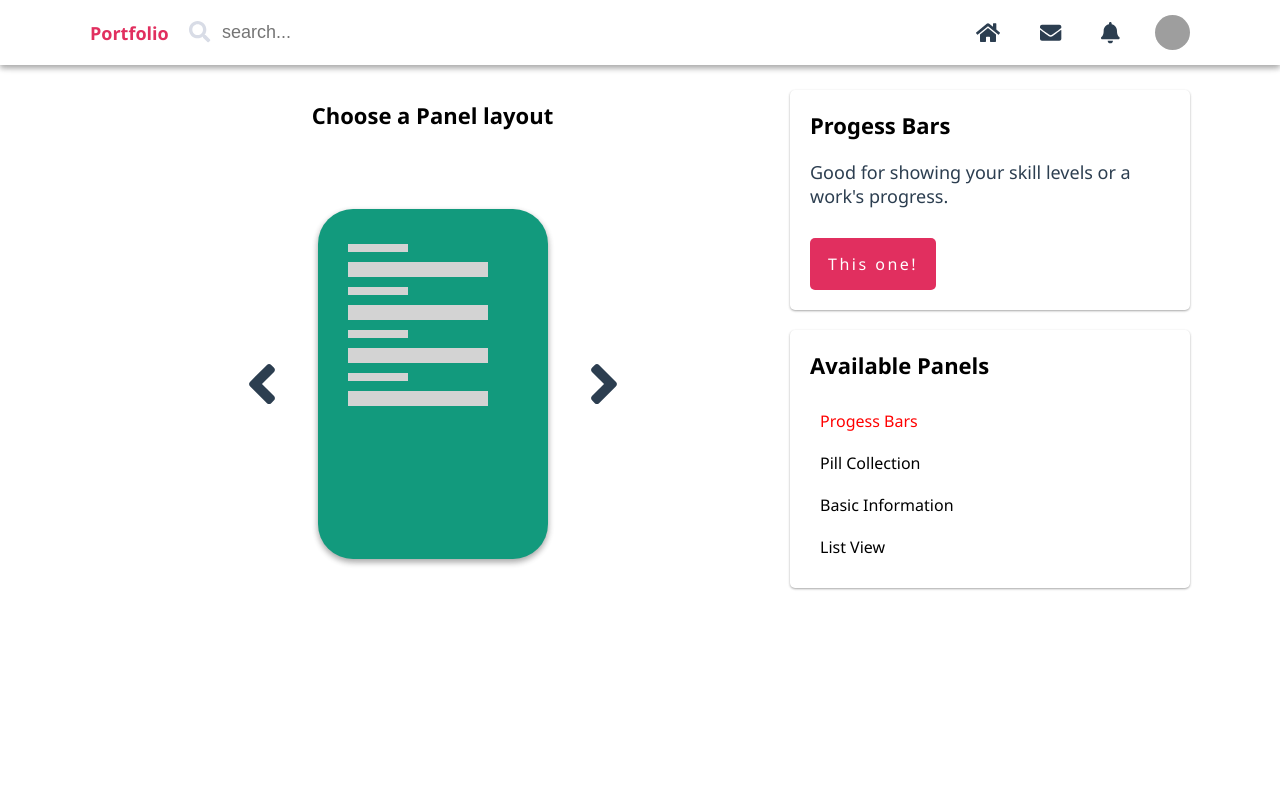
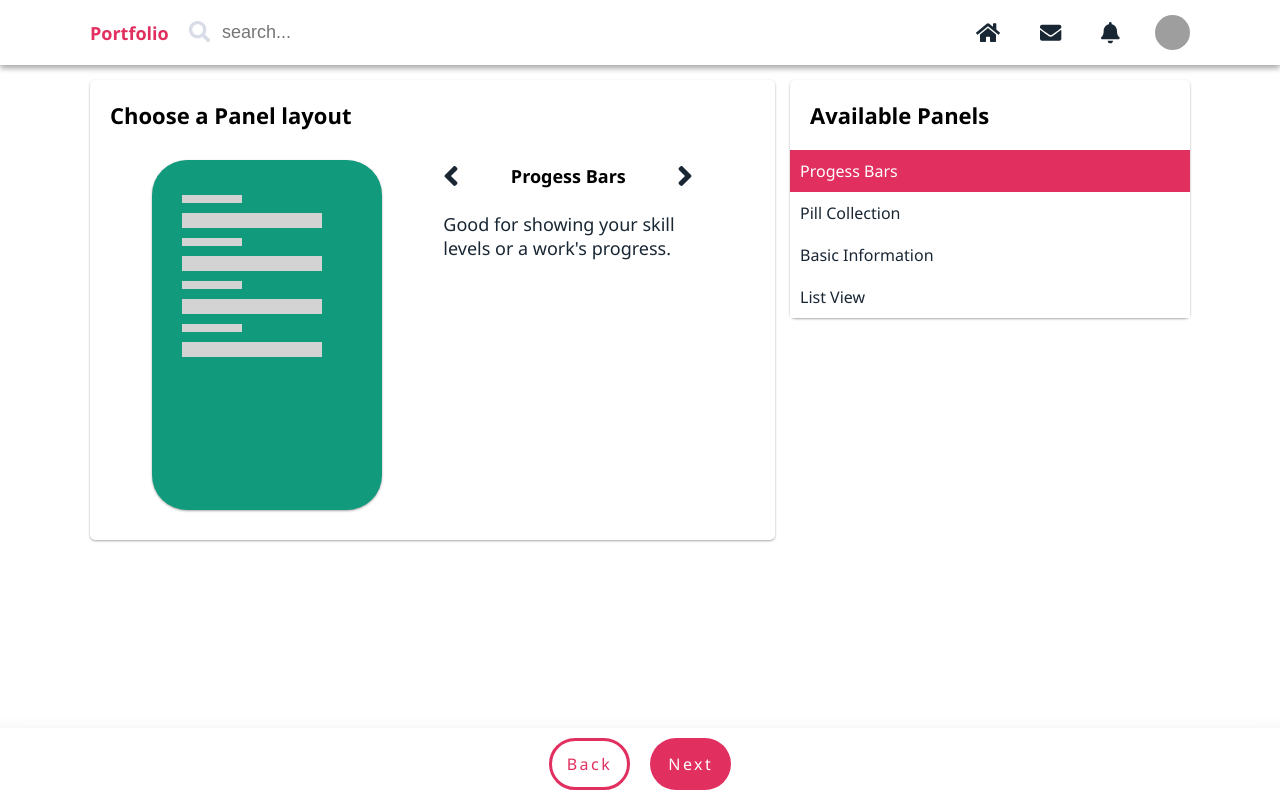
Before and after one commit to camilamichel1994/portfolio-web, a React (Create React App) app: page /new-panel in a window 1280 px wide. Built offline with nearby package versions, Linux system fonts and the light colour scheme; grey boxes are pictures that could not be loaded.

Commit message:
Finished set card step

```diff
--- a/src/components/Card/CardStyled.js
+++ b/src/components/Card/CardStyled.js
@@ -1,15 +1,16 @@
 import styled from 'styled-components'
 import TYPOGRAPHY from '../../constants/typography'
+import { COLORS, THEME_NAME } from '../../constants/theme'
 
 export const CardStyled = styled.div`
     display: flex;
     flex-direction: column;
     background: ${({theme}) => theme.CARD_BACKGROUND};
-    padding: 20px;
+    padding: ${({ spaced }) => spaced ? '0px' : '20px'};
     box-shadow: ${({elevation}) => elevation};
     border-radius: 5px;
     flex: 1;
-    border: ${({ theme }) => `1px ${theme.NAME === 'MIDNIGHT' ? theme.TEXT : 'none'} solid` };
+    border: ${({ theme }) => `2px ${theme.NAME === THEME_NAME.MIDNIGHT ? COLORS.DARK : 'none'} solid` };
     height: ${({ height }) => height ? height : ''};
 `
 
@@ -17,5 +18,5 @@ export const CardTitle = styled.div`
     font-size: ${TYPOGRAPHY.SIZE.SUBTITLE};
     font-weight: bold;
     color: ${({ theme }) => theme.TITLE};
-    margin-bottom: 20px;
+    padding: ${({ spaced }) => spaced ? '20px' : '0px 0px 20px 0px'};
 `
--- a/src/components/Card/index.js
+++ b/src/components/Card/index.js
@@ -6,8 +6,8 @@ import {
 } from './CardStyled'
 
 const Card = props => (
-    <CardStyled theme={props.theme} elevation={props.elevation} height={props.height}>
-        { props.title && <CardTitle theme={props.theme}>{props.title}</CardTitle> }
+    <CardStyled theme={props.theme} elevation={props.elevation} height={props.height} spaced={props.spaced}>
+        { props.title && <CardTitle theme={props.theme} spaced={props.spaced}>{props.title}</CardTitle> }
         { !!props.children && props.children }
     </CardStyled>
 )
@@ -17,10 +17,12 @@ Card.propTypes = {
     elevation: PropTypes.string,
     title: PropTypes.string,
     height: PropTypes.string,
+    spaced: PropTypes.bool,
 }
 
 Card.defaultProps = {
     elevation: '',
+    spaced: false,
 }
 
 export default Card
--- a/src/components/PanelCard/PanelCardStyled.js
+++ b/src/components/PanelCard/PanelCardStyled.js
@@ -7,7 +7,7 @@ export const PanelCardStyled = styled.div`
     width: 170px;
     height: 290px;
     border-radius: 35px;
-    box-shadow: ${ELEVATION[2]};
+    box-shadow: ${ELEVATION[1]};
     cursor: pointer;
     transition: all 0.3s ease 0s;
     -webkit-appearance: none;
--- a/src/components/ProfileTab/ProfileTabStyled.js
+++ b/src/components/ProfileTab/ProfileTabStyled.js
@@ -4,7 +4,7 @@ import { Link } from 'react-router-dom'
 export const ProfileTabStyled = styled.div`
     display: flex;
     flex-direction: column;
-    background: ${({theme}) => theme.CARD_BACKGROUND};
+    background: ${({theme}) => theme.BACKGROUND};
     border-radius: 5px;
     flex: 1;
 `
--- a/src/components/QuickChat/QuickChatStyled.js
+++ b/src/components/QuickChat/QuickChatStyled.js
@@ -3,6 +3,7 @@ import TYPOGRAPHY from '../../constants/typography'
 import { FontAwesomeIcon } from '@fortawesome/react-fontawesome'
 import { faEnvelope } from '@fortawesome/free-solid-svg-icons'
 import { Link } from 'react-router-dom'
+import { COLORS, THEME_NAME } from '../../constants/theme'
 
 export const QuickChatStyled = styled.div`
     display: flex;
@@ -12,7 +13,7 @@ export const QuickChatStyled = styled.div`
     box-shadow: ${({elevation}) => elevation};
     border-radius: 5px;
     flex: 1;
-    border: ${({ theme }) => `1px ${theme.NAME === 'MIDNIGHT' ? theme.TEXT : 'none'} solid` };
+    border: ${({ theme }) => `2px ${theme.NAME === THEME_NAME.MIDNIGHT ? COLORS.DARK : 'none'} solid` };
 `
 
 export const CardTitle = styled.div`
--- a/src/constants/theme.js
+++ b/src/constants/theme.js
@@ -1,12 +1,13 @@
 export const COLORS = {
     PRIMARY: '#E12F5F',
-    SECONDARY: 'A12244',
+    SECONDARY: '#A12244',
+    DARKENED: '#A12244',
     DIMMED: 'rgba(225, 45, 93, 0.10)',
     WHITE: '#FFFFFF',
     BLACK: '#000000',
     GREY: '#D8DCE6',
-    DARK: '#2C3E50',
-    DARKER: '#282A36',
+    DARK: '#192734',
+    DARKER: '#15202B',
     GREEN: '#129A7D',
     RED: '#D92027',
     YELLOW: '#D1A958',
@@ -30,19 +31,19 @@ export const FIELDS = {
 
 const DARK = {
     NAME: 'DARK',
-    PRIMARY: COLORS.PRIMARY,
+    PRIMARY: COLORS.DARKENED,
     TITLE: COLORS.WHITE,
     BACKGROUND: COLORS.DARKER,
     TEXT: COLORS.GREY,
     DIMMED: COLORS.DIMMED,
-    CARD_BACKGROUND: COLORS.DARKER,
+    CARD_BACKGROUND: COLORS.DARK,
     DISABLED: COLORS.GREY,
     FIELDS: {...FIELDS},
 }
 
 const MIDNIGHT = {
     NAME: 'MIDNIGHT',
-    PRIMARY: COLORS.PRIMARY,
+    PRIMARY: COLORS.DARKENED,
     TITLE: COLORS.WHITE,
     BACKGROUND: COLORS.BLACK,
     TEXT: COLORS.GREY,
--- a/src/containers/CreatePanel/CreatePanelStyled.js
+++ b/src/containers/CreatePanel/CreatePanelStyled.js
@@ -1,6 +1,33 @@
 import styled from 'styled-components'
+import { COLORS, THEME_NAME } from '../../constants/theme'
+import Button from '../../components/Button'
+import { Link } from 'react-router-dom'
 
 export const CreatePanelStyled = styled.div`
-    padding: 80px 25px 25px 25px;
+    padding: 80px 25px 80px 25px;
     width: 1100px;
 `
+
+export const BottomNavigator = styled.div`
+    display: flex;
+    flex-direction: row;
+    background: ${({theme}) => theme.CARD_BACKGROUND};
+    width: 100%;
+    align-items: center;
+    box-shadow: ${({elevation}) => elevation};
+    border-top: ${({ theme }) => `2px ${theme.NAME === THEME_NAME.MIDNIGHT ? COLORS.DARK : 'none'} solid` };
+    justify-content: center;
+    position: fixed;
+    bottom: 0px;
+    z-index: 1000;
+    padding: 10px;
+`
+
+export const ButtonStyled = styled(Button)`
+    margin: 0px 10px;
+`
+
+export const LinkStyled = styled(Link)`
+    text-decoration: none;
+    color: inherit;
+`
--- a/src/containers/CreatePanel/index.js
+++ b/src/containers/CreatePanel/index.js
@@ -1,11 +1,15 @@
-import React, { useState } from 'react'
+import React, { useState, Fragment } from 'react'
 import { useSelector } from 'react-redux'
 import { getTheme } from '../../reducers/theme-reducer'
 import SetCard from './steps/SetCard'
 import SetBasic from './steps/SetBasic'
 import SetData from './steps/SetData'
+import ELEVATION from '../../constants/elevation'
 import {
     CreatePanelStyled,
+    BottomNavigator,
+    ButtonStyled,
+    LinkStyled,
 } from './CreatePanelStyled'
 
 const CreatePanel = () => {
@@ -17,9 +21,16 @@ const CreatePanel = () => {
     const [icon, setIcon] = useState()
 
     return (
-        <CreatePanelStyled>
-            { renderStep(step, theme, setStep, setLayout, setTitle, setColor, setIcon) }
-        </CreatePanelStyled>
+        <Fragment>
+            <CreatePanelStyled>
+                { renderStep(step, theme, setStep, setLayout, setTitle, setColor, setIcon) }
+            </CreatePanelStyled>
+            <BottomNavigator theme={theme} elevation={ELEVATION[3]}>
+                { step === 1 && <LinkStyled to="/profile"><ButtonStyled round outlined title="Back" /></LinkStyled> }
+                { step !== 1 && <ButtonStyled round outlined title="Previous" onClick={() => setStep(step - 1)} /> }
+                <ButtonStyled round title="Next" onClick={() => setStep(step + 1)} />
+            </BottomNavigator>
+        </Fragment>
     )
 }
 
--- a/src/containers/CreatePanel/steps/SetCard/SetCardStyled.js
+++ b/src/containers/CreatePanel/steps/SetCard/SetCardStyled.js
@@ -19,15 +19,14 @@ export const SetCardStyled = styled.div`
 export const CardAreaWrapper = styled.div`
     display: flex;
     flex: 1;
-    flex-direction: column;
-    align-items: center;
+    min-width: 310px;
 `
 
-export const InfoCardWrapper = styled.div`
-    margin: 10px 0px;
+export const ListCardWrapper = styled.div`
+    margin: 0px;
 `
 
-export const InfoWrapper = styled.div`
+export const ListWrapper = styled.div`
     display: flex;
     flex: 1;
     max-width: 400px;
@@ -42,29 +41,36 @@ export const InfoWrapper = styled.div`
 `
 
 export const Title = styled.div`
-    font-size: ${TYPOGRAPHY.SIZE.SUBTITLE};
+    font-size: ${TYPOGRAPHY.SIZE.TEXT};
     font-weight: bold;
     color: ${({ theme }) => theme.TITLE};
-    margin: 20px 0px 40px 0px;
 `
 
-export const CardWrapper = styled.div`
+export const CardTitleWrapper = styled.div`
     display: flex;
     flex-direction: row;
     align-items: center;
-    justify-content: center;
-    margin: 20px 0px;
-    flex: 1;
+    justify-content: space-between;
+    margin-bottom: 20px;
+
+    @media (max-width: ${SCREEN.SIZES.MOBILE}) {
+        margin-top: 20px;
+    }
 `
 
-export const ArrowIcon = styled(FontAwesomeIcon).attrs({ size: '4x' })`
+export const CardInfo = styled.div`
+    display: flex;
+    flex-direction: column;
+    margin: 0px 20px;
+
+    @media (min-width: ${SCREEN.SIZES.DESKTOP}) {
+        width: 250px;
+    }
+`
+
+export const ArrowIcon = styled(FontAwesomeIcon).attrs({ size: '2x' })`
     color: ${({ theme }) => theme.TEXT};
     cursor: pointer;
-    margin: 0px 40px;
-
-    @media (max-width: ${SCREEN.SIZES.TABLET}) {
-        margin: 0px 10px;
-    }
 `
 
 export const CardDescription = styled.div`
@@ -82,5 +88,23 @@ export const CardList = styled.div`
 export const CardListItem = styled.div`
     padding: 10px;
     cursor: pointer;
-    color: ${({ isActive }) => isActive ? 'red' : 'black'};
+    background: ${({ isActive, theme }) => isActive ? theme.PRIMARY : theme.CARD_BACKGROUND};
+    color: ${({ isActive, theme }) => isActive ? theme.CARD_BACKGROUND : theme.TEXT};
+    transition: all 0.1s ease 0s;
+
+    &:hover{
+        background: ${({ isActive, theme }) => isActive ? theme.PRIMARY : theme.DIMMED};
+    }
 `
+
+export const ChoosePanelWrapper = styled.div`
+    display: flex;
+    flex-direction: row;
+    justify-content: space-evenly;
+    padding: 10px 0px;
+
+    @media (max-width: ${SCREEN.SIZES.MOBILE}) {
+        flex-direction: column;
+        align-items: center;
+    }
+`
--- a/src/containers/CreatePanel/steps/SetCard/index.js
+++ b/src/containers/CreatePanel/steps/SetCard/index.js
@@ -1,21 +1,22 @@
 import React, { useState } from 'react'
 import PanelCard from '../../../../components/PanelCard'
 import Card from '../../../../components/Card'
-import Button from '../../../../components/Button'
 import { COLORS } from '../../../../constants/theme'
 import ELEVATION from '../../../../constants/elevation'
 import { faAngleLeft, faAngleRight } from '@fortawesome/free-solid-svg-icons'
 import {
     SetCardStyled,
-    Title,
-    CardWrapper,
     ArrowIcon,
-    CardDescription,
-    InfoWrapper,
+    ChoosePanelWrapper,
     CardAreaWrapper,
-    InfoCardWrapper,
+    ListCardWrapper,
     CardList,
     CardListItem,
+    ListWrapper,
+    CardTitleWrapper,
+    CardInfo,
+    Title,
+    CardDescription,
 } from './SetCardStyled'
 
 const SetCard = ({ theme, onSelect }) => {
@@ -23,36 +24,37 @@ const SetCard = ({ theme, onSelect }) => {
 
     const cards = [
         { id: 1, alias: 'progress_bars', name: 'Progess Bars', description: "Good for showing your skill levels or a work's progress.", color: COLORS.GREEN },
-        { id: 2, alias: 'pill_collection', name: 'Pill Collection', description: 'A horizontal list of pills.', color: COLORS.PRIMARY },
+        { id: 2, alias: 'pill_collection', name: 'Pill Collection', description: 'A horizontal list of pills.', color: COLORS.BLUE },
         { id: 3, alias: 'basic_info', name: 'Basic Information', description: 'Use this to display basic information such as e-mail and phone number.', color: COLORS.YELLOW },
-        { id: 4, alias: 'list_view', name: 'List View', description: 'A simple vertical list of items. Be creative!', color: COLORS.RED },
+        { id: 4, alias: 'list_view', name: 'List View', description: 'A simple vertical list of items. Be creative!', color: COLORS.PURPLE },
     ]
 
     return (
         <SetCardStyled>
             <CardAreaWrapper>
-                <Title theme={theme}>Choose a Panel layout</Title>
-                <CardWrapper>
-                    <ArrowIcon icon={faAngleLeft} theme={theme} onClick={() => setActiveCard(getNextCard(cards, activeCard, 0))} />
-                    <span onClick={() => onSelect(cards[activeCard].alias)}>
-                        <PanelCard color={cards[activeCard].color} alias={cards[activeCard].alias} />
-                    </span>
-                    <ArrowIcon icon={faAngleRight} theme={theme} onClick={() => setActiveCard(getNextCard(cards, activeCard, 1))} />
-                </CardWrapper>
+                <Card theme={theme} elevation={ELEVATION[1]} title="Choose a Panel layout">
+                    <ChoosePanelWrapper>
+                        <span onClick={() => onSelect(cards[activeCard].alias)}>
+                            <PanelCard color={cards[activeCard].color} alias={cards[activeCard].alias} />
+                        </span>
+                        <CardInfo>
+                            <CardTitleWrapper>
+                                <ArrowIcon icon={faAngleLeft} theme={theme} onClick={() => setActiveCard(getNextCard(cards, activeCard, 0))} />
+                                <Title theme={theme}>{cards[activeCard].name}</Title>
+                                <ArrowIcon icon={faAngleRight} theme={theme} onClick={() => setActiveCard(getNextCard(cards, activeCard, 1))} />
+                            </CardTitleWrapper>
+                            <CardDescription theme={theme}>{cards[activeCard].description}</CardDescription>
+                        </CardInfo>
+                    </ChoosePanelWrapper>
+                </Card>
             </CardAreaWrapper>
-            <InfoWrapper>
-                <InfoCardWrapper>
-                    <Card theme={theme} elevation={ELEVATION[1]} title={cards[activeCard].name} height="max-content">
-                        <CardDescription theme={theme}>{cards[activeCard].description}</CardDescription>
-                        <Button title="This one!" onClick={() => onSelect(cards[activeCard].alias)} />
-                    </Card>
-                </InfoCardWrapper>
-                <InfoCardWrapper>
-                    <Card theme={theme} elevation={ELEVATION[1]} title="Available Panels">
+            <ListWrapper>
+                <ListCardWrapper>
+                    <Card theme={theme} elevation={ELEVATION[1]} title="Available Panels" spaced>
                         <CardList>{ renderCardList(cards, activeCard, setActiveCard, theme) }</CardList>
                     </Card>
-                </InfoCardWrapper>
-            </InfoWrapper>
+                </ListCardWrapper>
+            </ListWrapper>
         </SetCardStyled>
     )
 }
@@ -61,7 +63,14 @@ const renderCardList = (cards, activeCard, setActiveCard, theme) => {
     const list = []
     cards.forEach(card => {
         list.push(
-            <CardListItem key={card.id} isActive={cards[activeCard].id === card.id} onClick={() => setActiveCard(cards.findIndex(c => c.id === card.id))}>{card.name}</CardListItem>
+            <CardListItem
+                theme={theme}
+                key={card.id}
+                isActive={cards[activeCard].id === card.id}
+                onClick={() => setActiveCard(cards.findIndex(c => c.id === card.id))}
+            >
+                {card.name}
+            </CardListItem>
         )
     })
     return list
```
Also changed, not shown: src/components/Navbar/NavbarStyled.js (+2 -6 lines).
